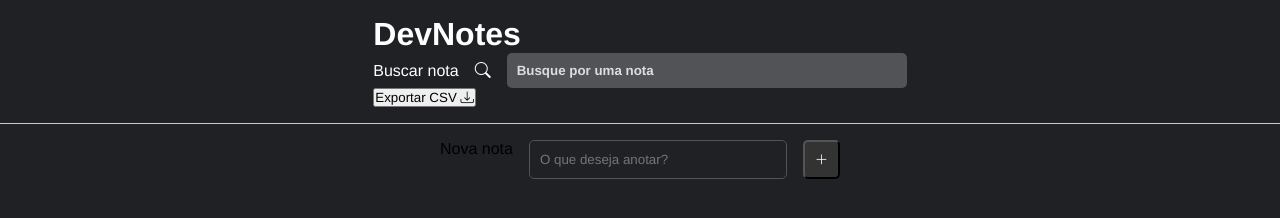
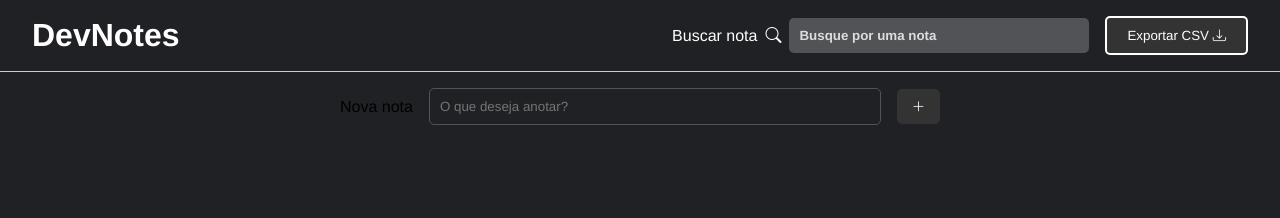
Before and after one commit to beatrizzinkoloouresdarocha/Projeto-Dev-notes, a plain HTML site: page index.html in a window 1280 px wide. Drawn offline with nearby package versions, Linux system fonts and the light colour scheme.

Commit message:
finalizei meus ajustes do meu html e css concluido .

```diff
--- a/css/style.css
+++ b/css/style.css
@@ -1,106 +1,125 @@
 /* Geral */
-*{
+* {
     margin: 0;
     padding: 0;
     box-sizing: border-box;
-    font-family: Helvetica;
+    font-family: Helvetica, Arial, sans-serif;
 }
 
-body{
+body {
     background-color: #202124;
 }
 
-/* Cabeçalho */
-header{
-    border-bottom: 1px  solid #ccc;
-    padding: 1rem  2rem;
+/* Header */
+header {
+    border-bottom: 1px solid #ccc;
+    padding: 1rem 2rem;
     color: #fff;
-    display: flex;
-    align-items: center;
-    justify-content: space-around;
 }
 
-#search-container{
+.header-content {
+    display: flex;
+    justify-content: space-between;
+    align-items: center;
+}
+
+.header-title h1 {
+    margin: 0;
+}
+
+#actions-container {
     display: flex;
     align-items: center;
     gap: 1rem;
 }
 
-#search-input{
+#search-container {
+    display: flex;
+    align-items: center;
+    gap: 0.5rem;
+}
+
+#search-input {
     background-color: #525356;
     border-radius: 5px;
     border: none;
     padding: 10px;
     font-weight: bold;
     color: #ddd;
-    width: 400px;
+    width: 300px;
 }
 
-#search-input::placeholder{
+#search-input::placeholder {
     color: #ddd;
 }
 
-#exports-notes{
-    background-color: #333;
-    border:2px solid #fff;
-    border-radius: 4px;
-    color: #fff;
-    padding: 5px  15px;
-    cursor: pointer;
-    transition: 0.4s;
+.export-container {
+    display: flex;
+    align-items: center;
 }
 
-#exports-notes:hover{
+#export-notes {
+    background-color: #333;
+    border: 2px solid #fff;
+    border-radius: 5px;
+    color: #fff;
+    padding: 10px 20px;
+    cursor: pointer;
+    transition: background-color 0.4s, color 0.4s;
+}
+
+#export-notes:hover {
     background-color: #fff;
     color: #333;
 }
 
-/*  Form de nova nota */
-#add-note-container{
+/* Formulário de nova nota */
+#add-note-container {
     display: flex;
-    width: 400px;
-    margin: 1rem auto 0;
+    width: 100%;
+    max-width: 600px;
+    margin: 1rem auto;
     gap: 1rem;
+    align-items: center;
 }
 
-#add-note-container input,
-#add-note-container button{
+#add-note-container input {
+    flex: 1;
+    background-color: transparent;
+    border: 1px solid #525356;
+    color: #fff;
     padding: 10px;
     border-radius: 5px;
 }
 
-#add-note-container input{
-    flex: 1;
-    background-color: transparent;
-    border:1px solid #525356;
-    color: #fff;
-}
-
-#add-note-container button{
+#add-note-container button {
     cursor: pointer;
     background-color: #333;
     color: #fff;
+    border: none;
+    padding: 10px 15px;
+    border-radius: 5px;
 }
 
 /* Notas */
-#notes-container{
+#notes-container {
     display: grid;
-    grid-template-columns: repeat(auto-fill,250px);
+    grid-template-columns: repeat(auto-fill, minmax(250px, 1fr));
     padding: 2rem;
-    gap:2rem;
+    gap: 2rem;
 }
 
-.note{
+.note {
     min-height: 200px;
     padding: 1rem;
-    border: 1px solid#ccc;
+    border: 1px solid #ccc;
     background-color: #202124;
     border-radius: 10px;
     color: #fff;
     position: relative;
 }
 
-.note textarea{
+.note textarea {
     background-color: transparent;
     resize: none;
     color: #fff;
@@ -109,7 +128,7 @@ header{
     outline: none;
 }
 
-.note .bi-pin{
+.note .bi-pin {
     position: absolute;
     left: 10px;
     bottom: 10px;
@@ -119,32 +138,31 @@ header{
     padding: 5px;
 }
 
-.note:hover >i{
+.note:hover .bi-pin {
     opacity: 1;
 }
 
 .note .bi-x-lg,
-.note .bi-file-earmark-plus{
+.note .bi-file-earmark-plus {
     position: absolute;
-    right: 10ox;
-    top: 10px;
+    right: 10px;
     font-size: 0.9rem;
     padding: 5px;
-    transition: 0.3s;
-    color:#555;
+    transition: color 0.3s;
+    color: #555;
     cursor: pointer;
     opacity: 0;
 }
 
-.note .bi-life-earmark-plus{
-    top:40px;
+.note .bi-file-earmark-plus {
+    top: 40px;
 }
 
 .note .bi-x-lg:hover,
-.note .bi-life-earmark-plus:hover{
+.note .bi-file-earmark-plus:hover {
     color: #fff;
 }
 
-.note.fixed{
+.note.fixed {
     background-color: #3c3c3f;
 }
--- a/index.html
+++ b/index.html
@@ -17,19 +17,25 @@
 <body>
     <!-- Header -->
     <header class="container my-4">
-        <div class="d-flex justify-content-between align-items-center">
-            <h1 class="display-6">DevNotes</h1>
+        <div class="header-content d-flex justify-content-between align-items-center">
+            <!-- Title -->
+            <div class="header-title">
+                <h1 class="display-6">DevNotes</h1>
+            </div>
+            <!-- Actions Container -->
             <div id="actions-container" class="d-flex align-items-center">
                 <!-- Search Container -->
-                <div id="search-container" class="me-3">
+                <div id="search-container" class="me-3 d-flex align-items-center">
                     <label for="search-input" class="visually-hidden">Buscar nota</label>
                     <i class="bi bi-search"></i>
                     <input type="text" id="search-input" class="form-control" placeholder="Busque por uma nota">
                 </div>
                 <!-- Export Button -->
-                <button id="export-notes" class="btn btn-secondary">
-                    Exportar CSV <i class="bi bi-download"></i>
-                </button>
+                <div class="export-container">
+                    <button id="export-notes" class="btn btn-secondary">
+                        Exportar CSV <i class="bi bi-download"></i>
+                    </button>
+                </div>
             </div>
         </div>
     </header>
@@ -37,7 +43,7 @@
     <!-- Main Content -->
     <main class="container">
         <!-- Add Note Container -->
-        <div id="add-note-container" class="input-group my-4">
+        <div id="add-note-container" class="input-group my-4 d-flex align-items-center">
             <label for="note-content" class="visually-hidden">Nova nota</label>
             <input type="text" id="note-content" class="form-control" placeholder="O que deseja anotar?">
             <button class="btn btn-primary add-note">
```
